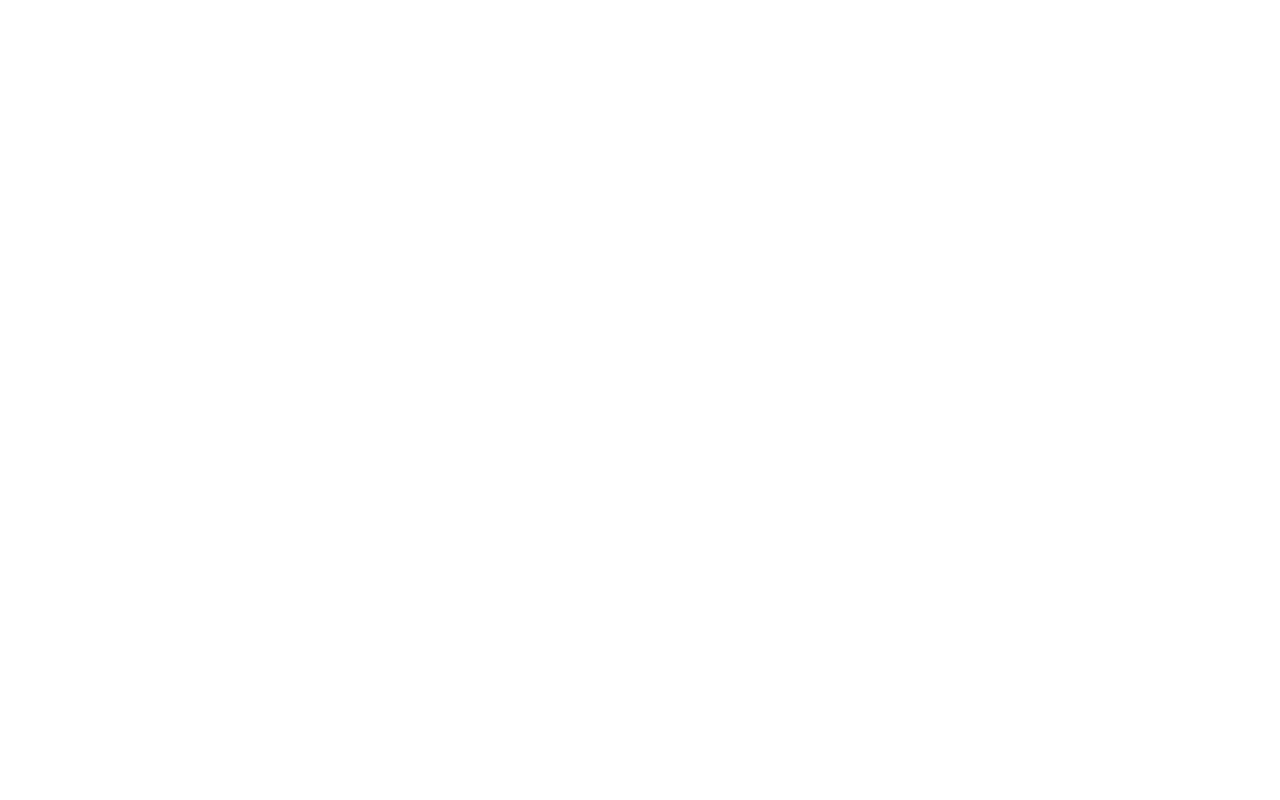
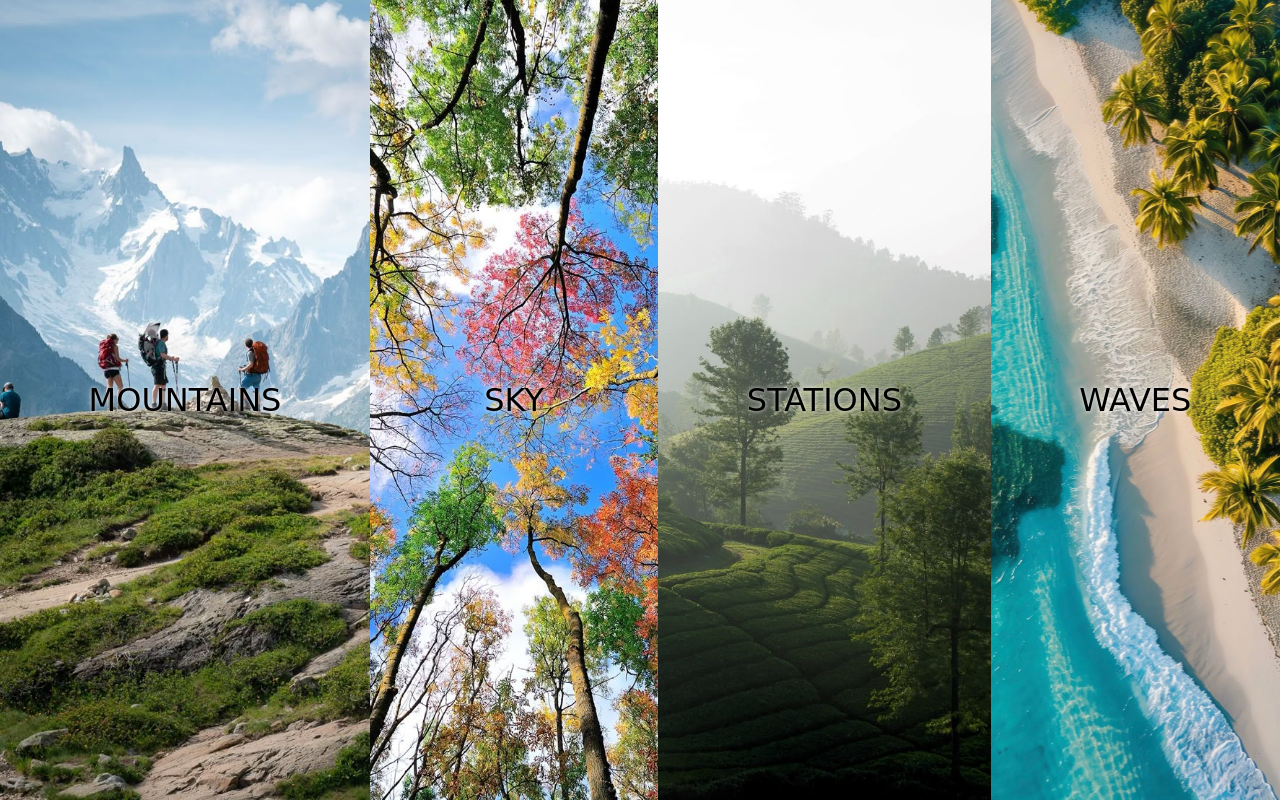
Before and after one commit to chaitanya1718/JavaScript-30, a plain HTML site: page Image-flex/index.html in a window 1280 px wide. Drawn offline with Linux system fonts and the light colour scheme.

Commit message:
image flex box

```diff
--- a/Image-flex/index.html
+++ b/Image-flex/index.html
@@ -4,34 +4,118 @@
     <meta charset="UTF-8">
     <meta name="viewport" content="width=device-width, initial-scale=1.0">
     <title>Document</title>
+    <script src="index.js" defer></script>
 </head>
 <body>
     <div class="panel-section">
         <div class="panel panel1">
             <!-- <img src="./images/1.jpg" alt=""> -->
+             <p>Let's</p>
+             <p>Mountains</p>
+             <p>peak</p>
         </div>
         <div class="panel panel2">
   <!-- <img src="./images/2.jpg" alt=""> -->
+            <p>Is</p>
+            <p>Sky</p>
+            <p>Limit ?</p>
+
         </div>
         <div class="panel panel3">
   <!-- <img src="./images/3.jpg" alt=""> -->
+   <p>Hill</p>
+   <p>stations</p>
+   <p>breeze</p>
         </div>
         <div class="panel panel4">
   <!-- <img src="./images/4.jpg" alt=""> -->
+   <p>beach</p>
+   <p>waves</p>
+   <p>calm</p>
         </div>
 
     </div>
 
     <style>
+       body{
+        margin:0px;
+        padding:0px;
+       }
+        .panel-section{
+            min-height:100vh;
+            overflow:hidden;
+            display: flex;
+        }
+        .panel{
+            flex:1 0 auto;
+            background-size: cover;
+            background-position: center;
+            height:100vh;
+            display: flex;
+            flex-direction: column;
+            justify-content: center;
+            align-items: center;
 
-        .panel-section{
-            display: flex;
-            flex:1;
+            transition: all 0.5s ease-in-out;
+
         }
+        .panel1{
+            background-image: url('./images/1.jpg');
+        }
+        .panel2{
+            background-image:url('./images/2.jpg');
+        }
+        .panel3{
+            background-image:url('./images/3.jpg');
+        }
+        .panel4{
+            background-image:url('./images/4.jpg');
+        }
+
+           .panel > * {
+      margin: 0;
+      width: 100%;
+      transition: transform 0.5s;
+      flex: 1 0 auto;
+      display: flex;
+      justify-content: center;
+      align-items: center;
+    }
+
+            .panel p {
+      text-transform: uppercase;
+      font-family: 'Amatic SC', cursive;
+      text-shadow: 0 0 4px rgba(255, 255, 255, 0.72), 0 0 14px rgba(255, 249, 249, 0.45);
+      font-size: 2em;
+    }
+
+
+    .panel.open {
+      flex: 3;
+      font-size: 40px;
+    }
+
+
+
+
+      .panel p:nth-child(2) {
+      font-size: 2em;
+    }
+
+     .panel > *:first-child { transform: translateY(-600%); }
+     .panel > *:last-child{transform: translateY(600%);}
+
+     .panel.open-active>*:first-child{transform: translateY(0);}
+     .panel.open-active>*:last-child{transform: translateY(0);}
 
 
 
 
     </style>
+    <script>
+
+
+
+    </script>
 </body>
 </html>
--- a/Image-flex/index.js
+++ b/Image-flex/index.js
@@ -0,0 +1,15 @@
+  const panels=document.querySelectorAll('.panel');
+
+        function toggleOpen(){
+            console.log("toggled open");
+            this.classList.toggle('open');
+        }
+        function toggleOpenActive(e){
+            console.log(e.propertyName);
+            if(e.propertyName.includes('flex-grow')){
+                this.classList.toggle('open-active');
+            }
+        }
+
+        panels.forEach(panel=>panel.addEventListener('click',toggleOpen));
+        panels.forEach(panel=>panel.addEventListener('transitionend',toggleOpenActive));
```
